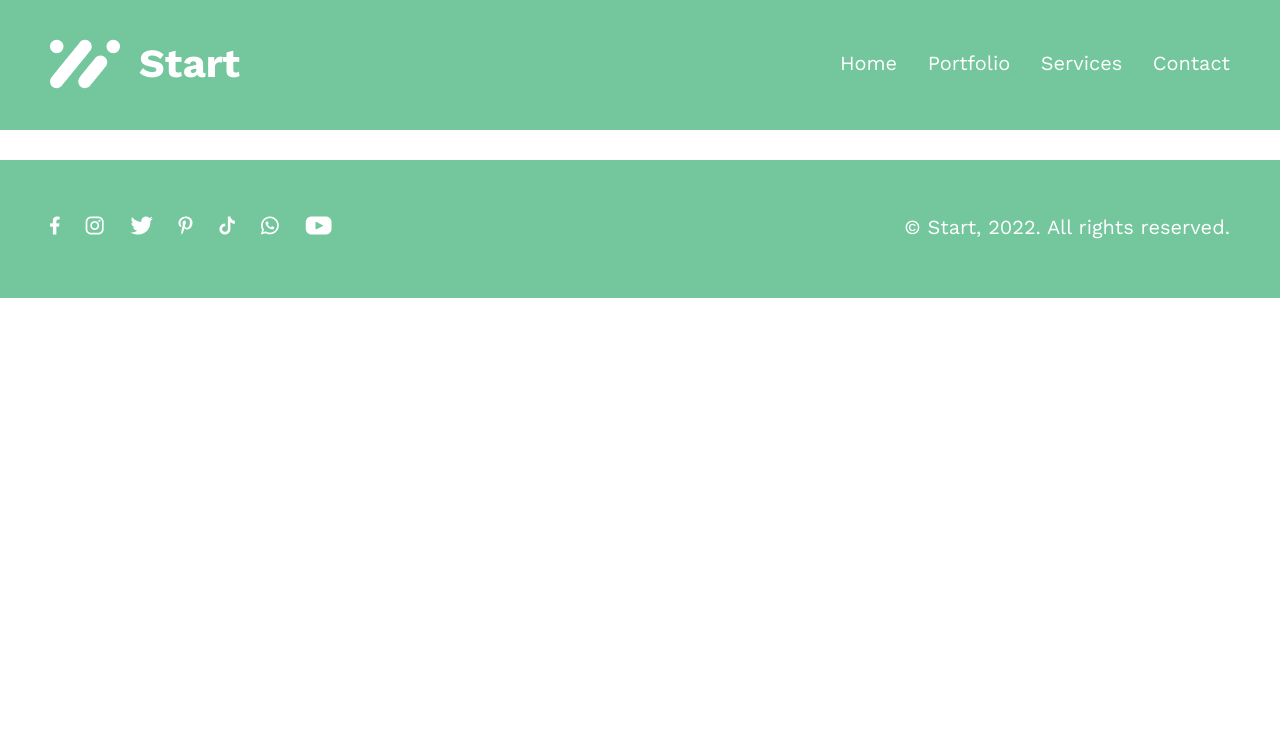
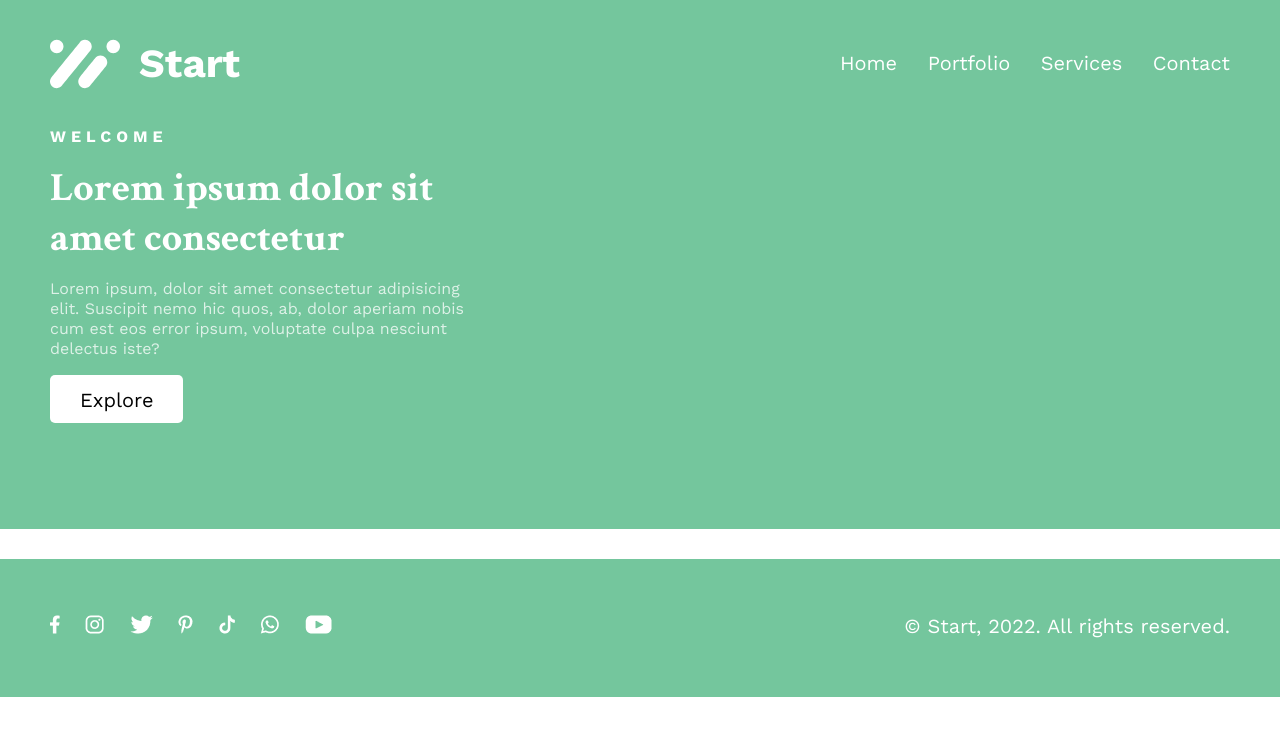
Before and after one commit to desislava-m/Responsive-Startup-Website, a website built with Vite: page index.html in a window 1280 px wide. Built offline with nearby package versions, Linux system fonts and the light colour scheme.

Commit message:
Homepage welcome container

```diff
--- a/index.html
+++ b/index.html
@@ -38,6 +38,15 @@
                 <img src="./public/burger-menu.svg" class="burger-menu" alt="burger-menu"/>
 
             </div>
+            <div class="header-section site-content">
+                <div class="welcome-container">
+                    <p class="label">Welcome</p>
+                    <h1 class="welcome-container">Lorem ipsum dolor sit amet consectetur</h1>
+                    <p class="welcome-paragraph">Lorem ipsum, dolor sit amet consectetur adipisicing elit. Suscipit nemo hic quos, ab, dolor aperiam nobis cum est eos error ipsum, voluptate culpa nesciunt delectus iste?</p>
+
+                    <button class="primary-button sub-heading">Explore</button>
+                </div>
+            </div>
         </header>
 
         <main class="site-content">
--- a/styles.css
+++ b/styles.css
@@ -37,6 +37,11 @@ h1 {
     color: var(--primary-color);
     margin-top: 0;
 }
+
+p.label {
+    color: var(--white);
+}
+
 
 .sub-heading {
     font-size: 1.25rem;
@@ -89,6 +94,17 @@ h1 {
     text-decoration: none;
 }
 
+.welcome-container {
+    color: var(--white);
+    width: 415px;
+}
+
+.welcome-paragraph {
+    color: var(--secondary-color-75);
+}
+
+
+
 .content-header-section {
     display: flex;
     justify-content: center;
@@ -111,13 +127,22 @@ article img {
     width: 100%;
 }
 
-.secondary-button {
-    background-color: var(--dark-color);
-    padding: 13px 30px 10px;
-    color: var(--white);
+
+.primary-button, .secondary-button {
     font-family: inherit;
     border-radius: 5px;
     border: none;
+    padding: 13px 30px 10px;
+}
+
+.primary-button {
+    background-color: var(--white);
+    color: black;
+}
+
+.secondary-button {
+    background-color: var(--dark-color);
+    color: var(--white);
 }
 
 .more-section {
```
